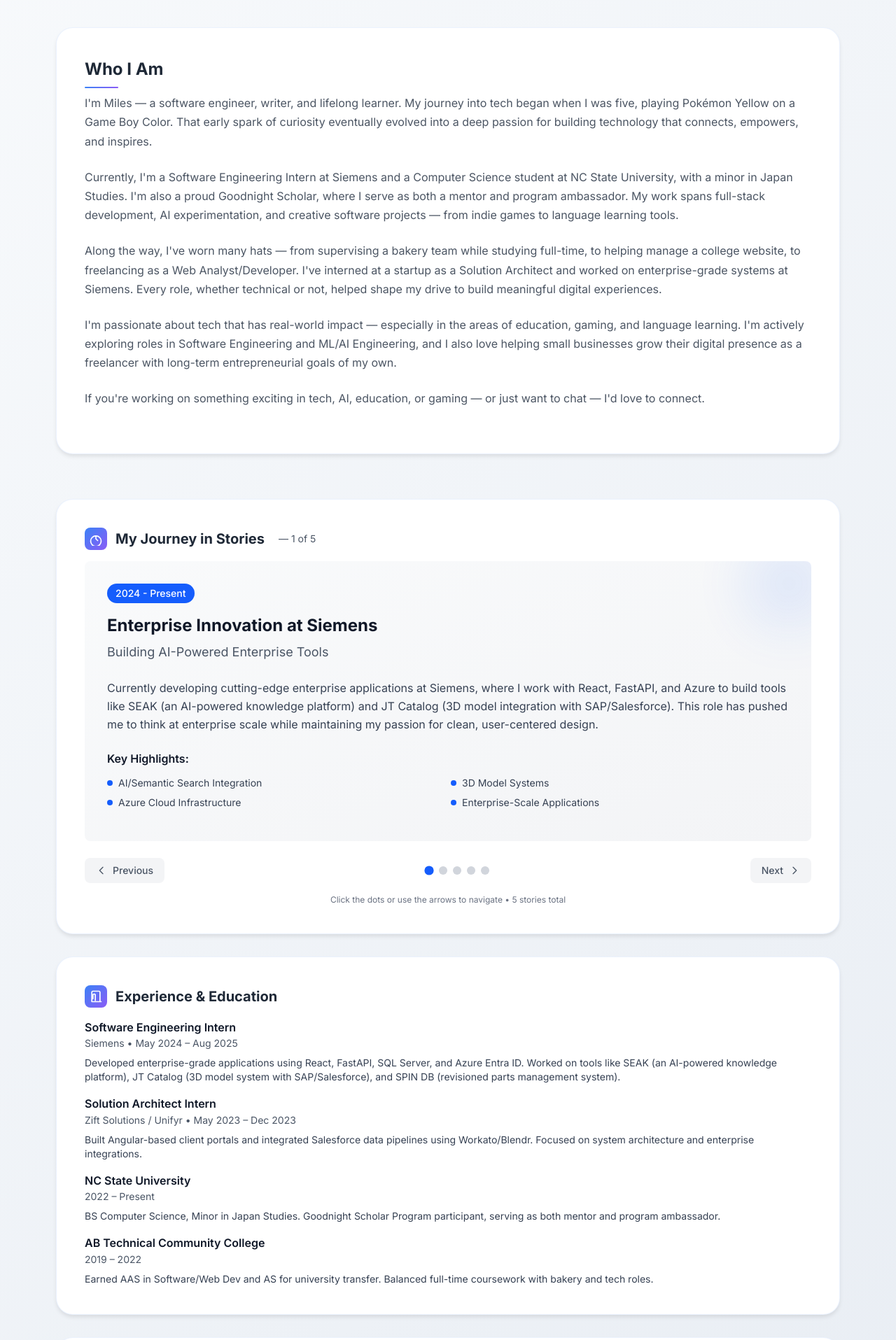
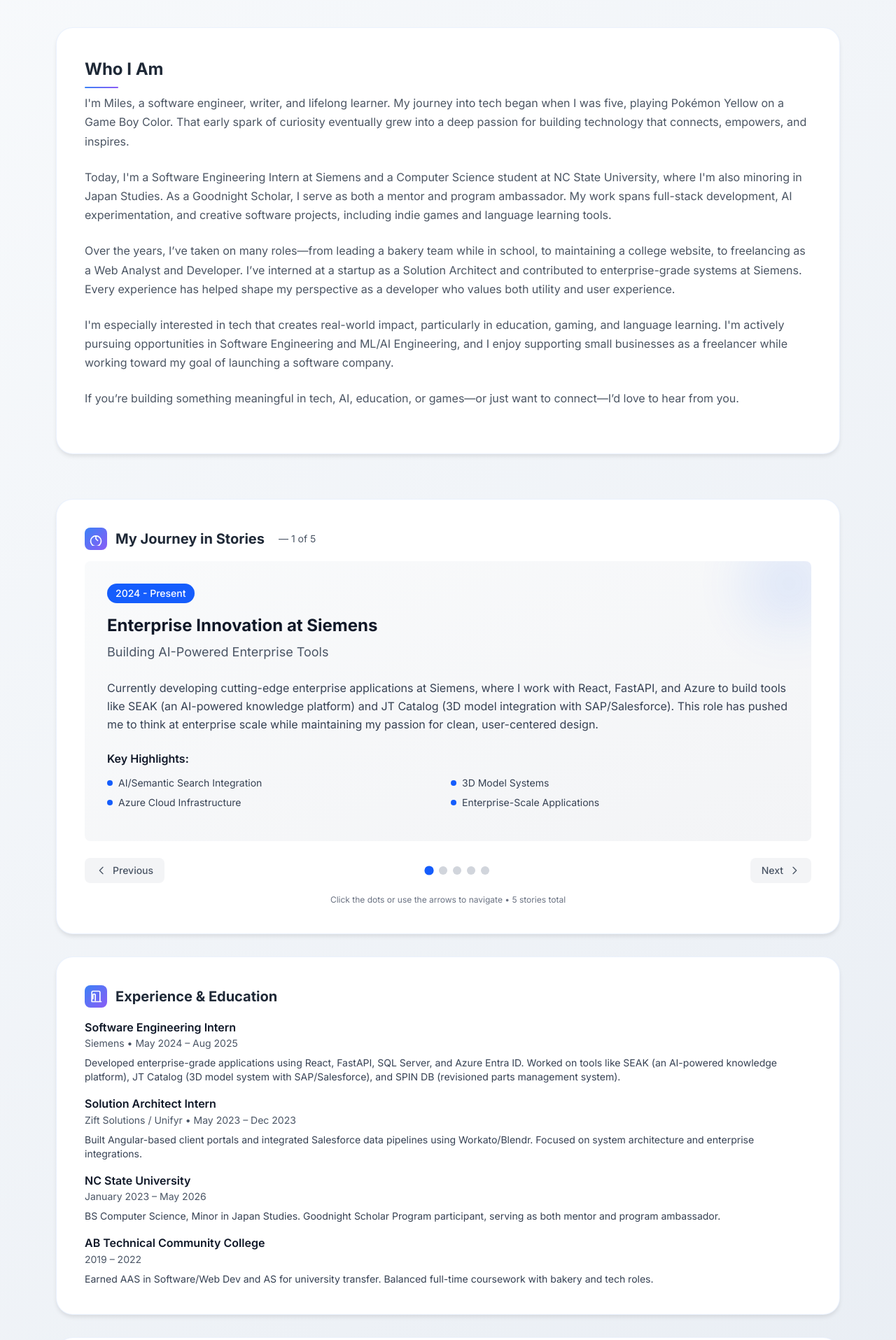
Before and after one commit to miles-hollifield/miles-portfolio-blog, a Next.js app: page /about in a window 1280 px wide. Shown: the part 375-2290 px from the top of the page at 70% size. Built offline with nearby package versions, Linux system fonts and the light colour scheme.

Commit message:
[Update] Revise personal introduction and update education period in About page

```diff
--- a/src/app/about/page.tsx
+++ b/src/app/about/page.tsx
@@ -24,19 +24,19 @@ export default function AboutPage() {
           <div className="content-section">
             <h2>Who I Am</h2>
             <p>
-              {`I'm Miles — a software engineer, writer, and lifelong learner. My journey into tech began when I was five, playing Pokémon Yellow on a Game Boy Color. That early spark of curiosity eventually evolved into a deep passion for building technology that connects, empowers, and inspires.`}
+              {`I'm Miles, a software engineer, writer, and lifelong learner. My journey into tech began when I was five, playing Pokémon Yellow on a Game Boy Color. That early spark of curiosity eventually grew into a deep passion for building technology that connects, empowers, and inspires.`}
             </p>
             <p>
-              {`Currently, I'm a Software Engineering Intern at Siemens and a Computer Science student at NC State University, with a minor in Japan Studies. I'm also a proud Goodnight Scholar, where I serve as both a mentor and program ambassador. My work spans full-stack development, AI experimentation, and creative software projects — from indie games to language learning tools.`}
+              {`Today, I'm a Software Engineering Intern at Siemens and a Computer Science student at NC State University, where I'm also minoring in Japan Studies. As a Goodnight Scholar, I serve as both a mentor and program ambassador. My work spans full-stack development, AI experimentation, and creative software projects, including indie games and language learning tools.`}
             </p>
             <p>
-              {`Along the way, I've worn many hats — from supervising a bakery team while studying full-time, to helping manage a college website, to freelancing as a Web Analyst/Developer. I've interned at a startup as a Solution Architect and worked on enterprise-grade systems at Siemens. Every role, whether technical or not, helped shape my drive to build meaningful digital experiences.`}
+              {`Over the years, I’ve taken on many roles—from leading a bakery team while in school, to maintaining a college website, to freelancing as a Web Analyst and Developer. I’ve interned at a startup as a Solution Architect and contributed to enterprise-grade systems at Siemens. Every experience has helped shape my perspective as a developer who values both utility and user experience.`}
             </p>
             <p>
-              {`I'm passionate about tech that has real-world impact — especially in the areas of education, gaming, and language learning. I'm actively exploring roles in Software Engineering and ML/AI Engineering, and I also love helping small businesses grow their digital presence as a freelancer with long-term entrepreneurial goals of my own.`}
+              {`I'm especially interested in tech that creates real-world impact, particularly in education, gaming, and language learning. I'm actively pursuing opportunities in Software Engineering and ML/AI Engineering, and I enjoy supporting small businesses as a freelancer while working toward my goal of launching a software company.`}
             </p>
             <p>
-              {`If you're working on something exciting in tech, AI, education, or gaming — or just want to chat — I'd love to connect.`}
+              {`If you’re building something meaningful in tech, AI, education, or games—or just want to connect—I’d love to hear from you.`}
             </p>
           </div>
 
--- a/src/app/components/ExperienceEducation.tsx
+++ b/src/app/components/ExperienceEducation.tsx
@@ -38,7 +38,7 @@ const defaultExperiences: ExperienceItem[] = [
 const defaultEducation: EducationItem[] = [
   {
     institution: "NC State University",
-    period: "2022 – Present",
+    period: "January 2023 – May 2026",
     description: "BS Computer Science, Minor in Japan Studies. Goodnight Scholar Program participant, serving as both mentor and program ambassador."
   },
   {
```
